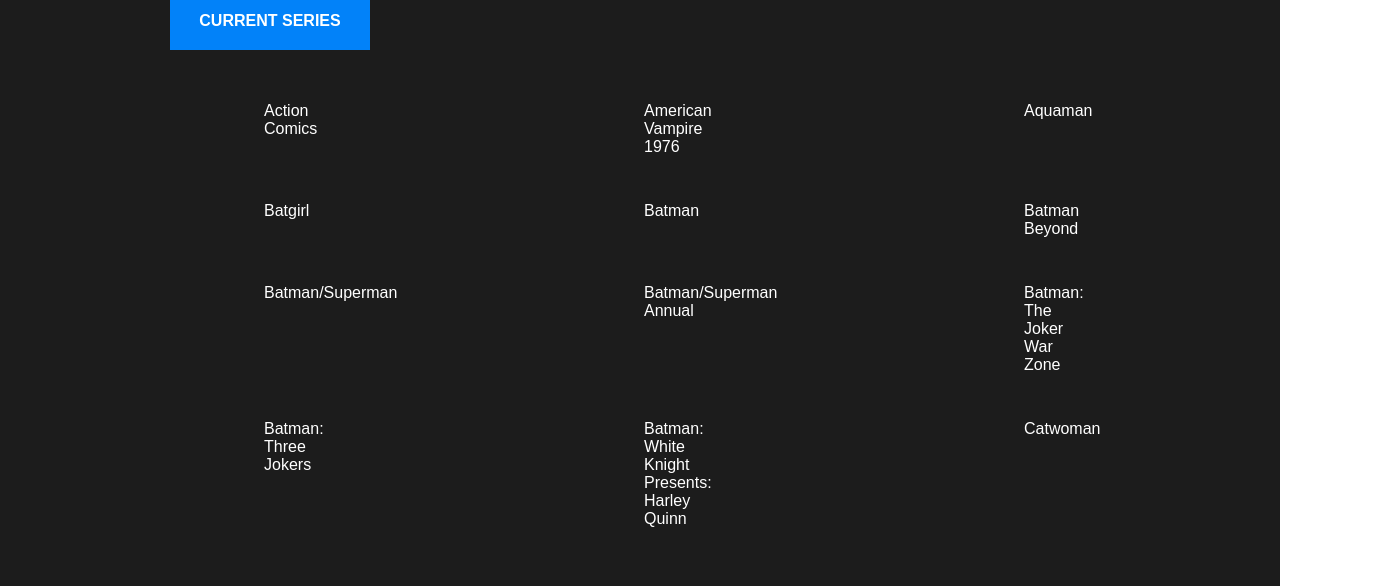
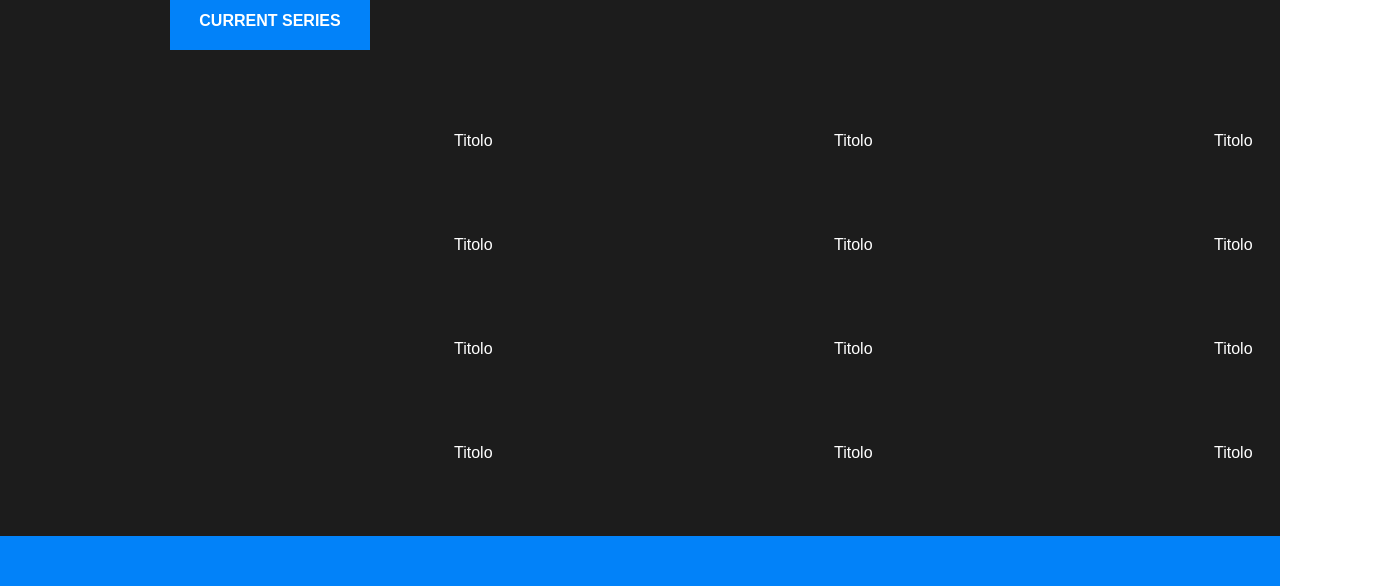
Before and after one commit to gianmaria-fadda/vite-comics, a Vue app: page / in a window 1280 px wide. Shown: the part 158-744 px from the top of the page, 1400 px wide, since content can reach past the window. Built offline with nearby package versions, Linux system fonts and the light colour scheme; grey boxes are pictures that could not be loaded.

Commit message:
Creato App SingleComics

```diff
--- a/src/components/AppMain.vue
+++ b/src/components/AppMain.vue
@@ -1,4 +1,6 @@
 <script>
+import SingleComics from './SingleComics.vue';
+
 export default {
   data() {
     return{
@@ -83,9 +85,12 @@
           "type": "graphic novel",
       },
       ]
-    }
+    };
+  },
+  components: {
+    SingleComics
   }
-}
+};
 </script>
 
 <template>
@@ -98,17 +103,7 @@
       </h1>
 
       <div class="dc-container">
-        <div v-for="(comics, i) in comics">
-          <div>
-            <img :src="comics.thumb" :alt="comics.series">
-          </div>
-
-          <div>
-            <p>
-              {{ comics.series }}
-            </p>
-          </div>
-        </div>
+        <SingleComics v-for="(comics, i) in comics" :key="i"/>
       </div>
     </div>
     <div class="container">
--- /dev/null
+++ b/src/components/SingleComics.vue
@@ -0,0 +1,35 @@
+<script>
+export default {
+
+}
+</script>
+
+<template>
+  <div class="dc-items">
+    <div>
+      <img src="" :alt="Titolo">
+    </div>
+
+    <div>
+      <p>
+        Titolo
+      </p>
+    </div>
+  </div>
+</template>
+
+<style lang="scss" scoped>
+.dc-items {
+
+  > * {
+    padding: 10px 190px;
+    width: 25%;
+
+    p {
+      color: white;
+      text-align: center;
+      padding: 4px;
+    }
+  }
+}
+</style>
```
